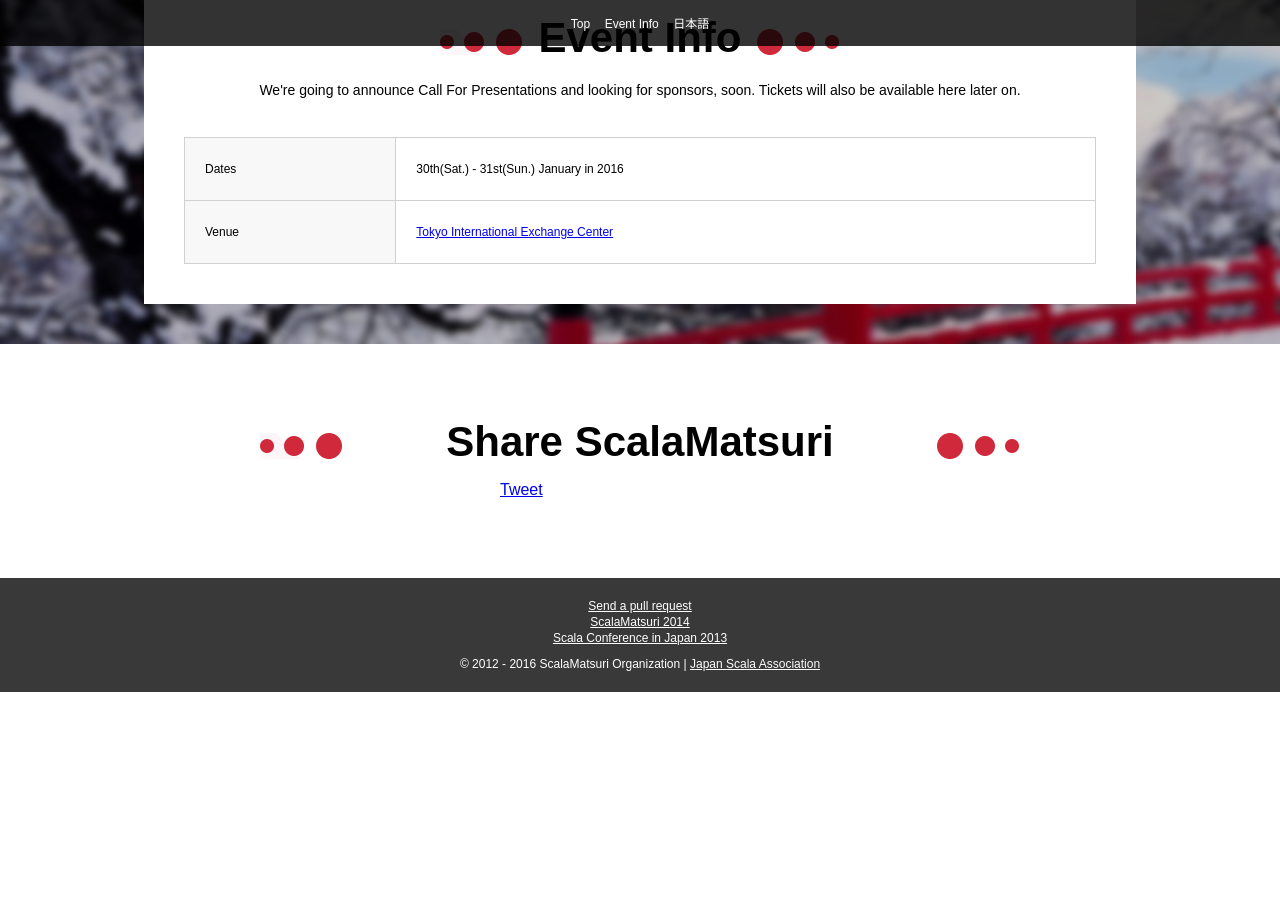
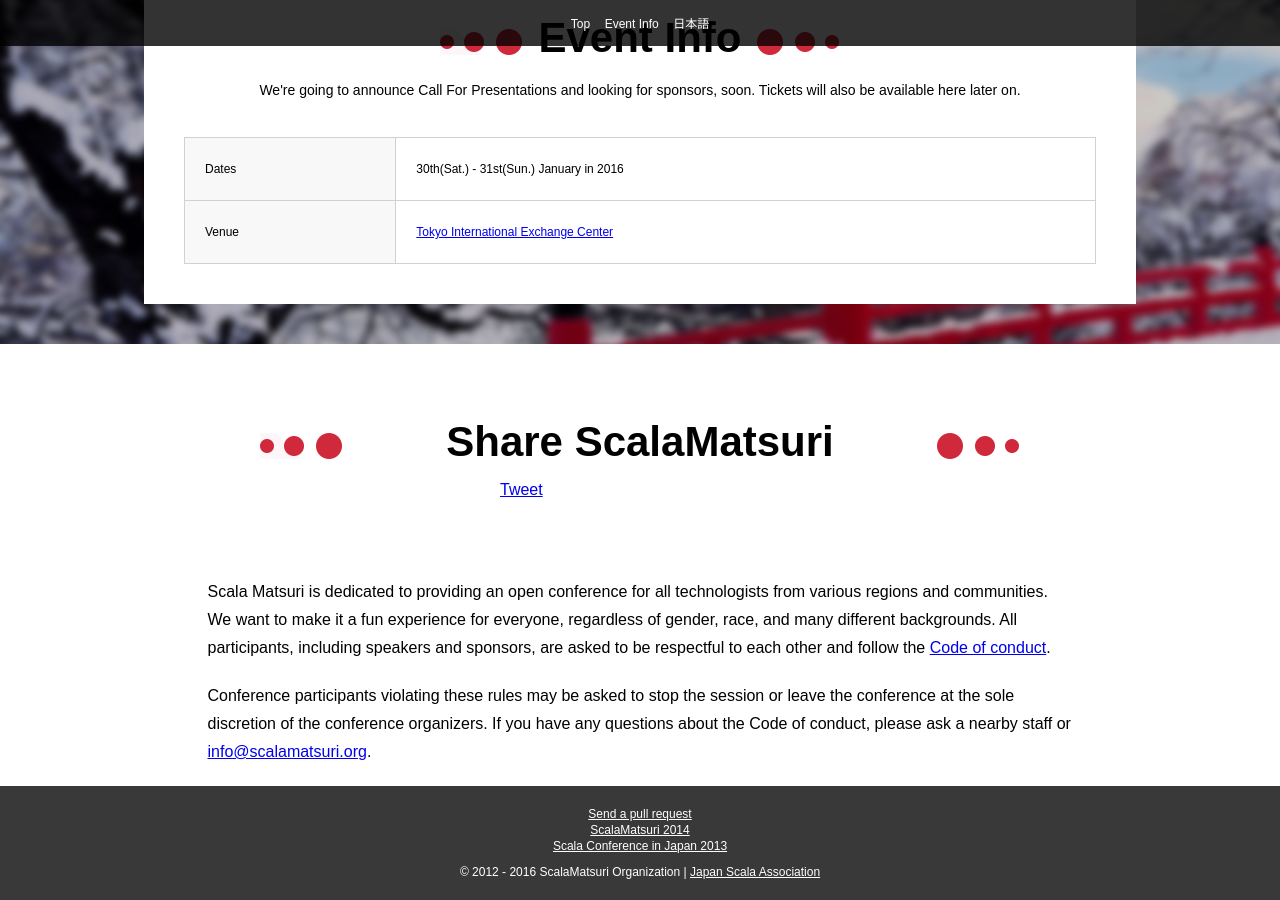
Before and after one commit to scalajp/2016.scalamatsuri.org, a Jekyll site: the page built from index_en.html, in a window 1280 px wide and 900 px high, scrolled down 854 px. Built offline with Jekyll 4.4.1, drawn with Linux system fonts in a browser that asks for light colours; a script that is not in the unit is left out; comment, search, counter and statistics services are not loaded; before the commit the page ends 1546 px from its top, so only the background shows below that.

Commit message:
Added English code of conduct

```diff
--- a/index_en.html
+++ b/index_en.html
@@ -790,6 +790,18 @@ layout: null
 		</section>
 -->
 
+<section class="sectionStyleCoC">
+	<div class="sectionStyle1Inner">
+		<div class="txtBlock">
+			<p>
+				Scala Matsuri is dedicated to providing an open conference for all technologists from various regions and communities. We want to make it a fun experience for everyone, regardless of gender, race, and many different backgrounds. All participants, including speakers and sponsors, are asked to be respectful to each other and follow the <a href="/en/code-of-conduct/">Code of conduct</a>.
+			</p>
+			<p>
+				Conference participants violating these rules may be asked to stop the session or leave the conference at the sole discretion of the conference organizers. If you have any questions about the Code of conduct, please ask a nearby staff or <a href="mailto:info@scalamatsuri.org">info@scalamatsuri.org</a>.
+			</p>
+		</div>
+	</div>
+</section>
 
 <!--
 		<section class="sectionStyle7" id="sp">
```
Also changed, not shown: _layouts/default_en.html (added, +43 -0 lines), en/code-of-conduct/index.html (added, +45 -0 lines), 1 other file.
